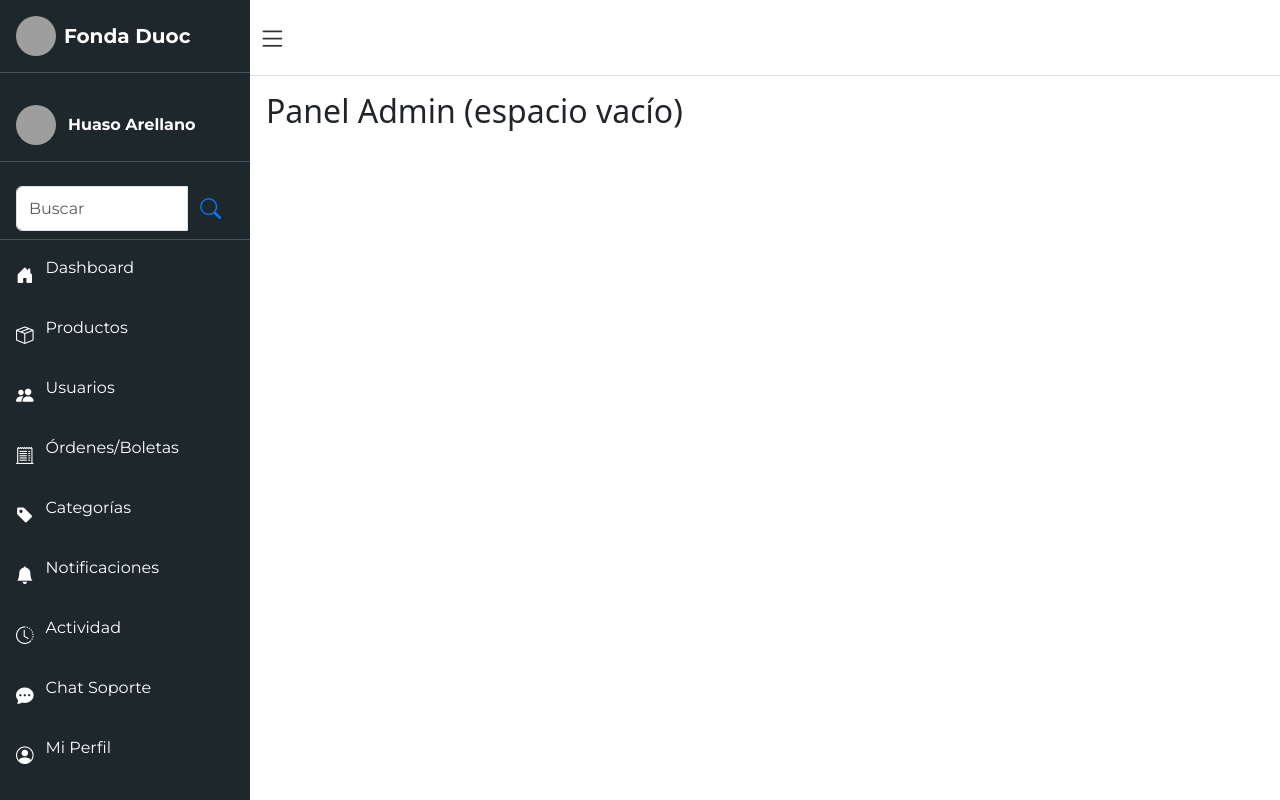
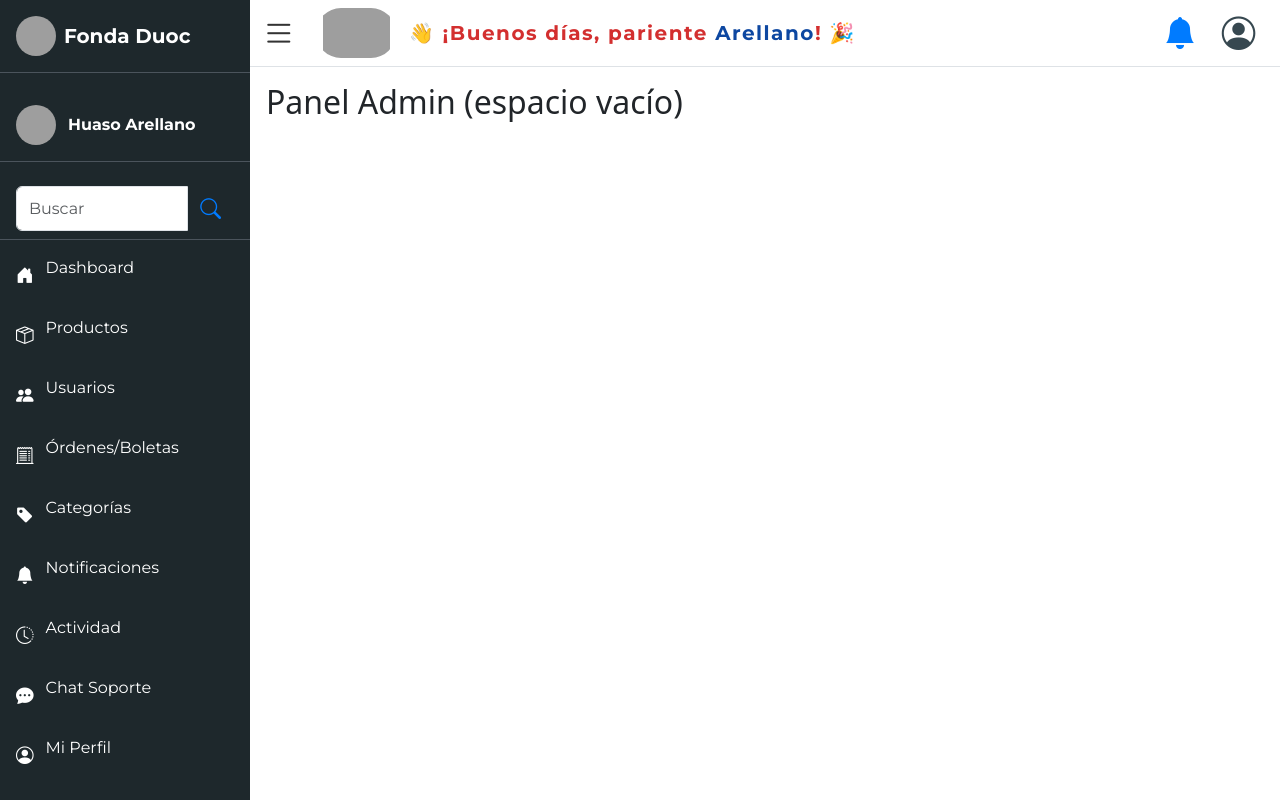
Before and after one commit to josemiguelpenalozas/Fullstack2-Fonda-React, a React (Vite) app in the folder Fullstack2-Fonda-React/: page / in a window 1280 px wide. Built offline with nearby package versions, Linux system fonts and the light colour scheme; grey boxes are pictures that could not be loaded.

Commit message:
Header del admin - completado
se agrego diseno y opciones al header del admin

```diff
--- a/Fullstack2-Fonda-React/src/assets/admin/estilosAdmin.css
+++ b/Fullstack2-Fonda-React/src/assets/admin/estilosAdmin.css
@@ -193,3 +193,12 @@
 .main-header .bi-list:hover {
   color: #007bff;
 }
+
+.main-header .bi-bell-fill,
+.main-header .bi-person-circle {
+  transition: color 0.2s;
+}
+.main-header .bi-bell-fill:hover,
+.main-header .bi-person-circle:hover {
+  color: #d32f2f;
+}
--- a/Fullstack2-Fonda-React/src/components/admin/AdminLayout.jsx
+++ b/Fullstack2-Fonda-React/src/components/admin/AdminLayout.jsx
@@ -15,19 +15,47 @@ const AdminLayout = () => {
       <div className={`flex-grow-1 main-content d-flex flex-column ${collapsed ? 'collapsed' : ''}`} style={{ minHeight: '100vh' }}>
         {/* Navbar superior */}
         <nav className={`main-header navbar navbar-expand navbar-white navbar-light ${collapsed ? 'collapsed' : ''}`}>
-          <ul className="navbar-nav">
-            <li className="nav-item">
+          <div className="container-fluid d-flex align-items-center">
+            {/* Bloque izquierdo: hamburguesa, logo y saludo */}
+            <div className="d-flex align-items-center">
+              {/* Botón hamburguesa */}
               <a
                 className="nav-link"
                 data-widget="pushmenu"
                 href="#"
                 role="button"
                 onClick={e => { e.preventDefault(); toggleSidebar(); }}
+                style={{ paddingRight: '0.6rem' }}
               >
-                <i className="bi bi-list"></i>
+                <i className="bi bi-list" style={{ fontSize: '2.1em' }}></i>
               </a>
-            </li>
-          </ul>
+              {/* Logo */}
+              <img
+                src="https://www.chilevision.cl/chilevision/site/artic/20230109/imag/foto_0000000220230109112259.jpg"
+                alt="Logo Fonda Duoc"
+                style={{ width: '80px', height: '50px', marginLeft: '0.5rem', marginRight: '0.8rem', objectFit: 'contain', borderRadius: '50px' }}
+              />
+              {/* Saludo animado */}
+              <span style={{
+                fontWeight: 900,
+                fontSize: '1.25rem',
+                fontFamily: "'Montserrat', sans-serif",
+                color: '#d32f2f',
+                letterSpacing: '1.5px'
+              }}>
+                👋 ¡Buenos días, pariente <span style={{ color: '#0D47A1' }}>Arellano</span>! 🎉
+              </span>
+            </div>
+            {/* Bloque derecho: notificación y usuario */}
+            <div className="d-flex align-items-center ms-auto">
+              <a className="nav-link" href="#" style={{ padding: '0 0.8rem' }}>
+                <i className="bi bi-bell-fill" style={{ fontSize: '2em', color: "#007bff" }}></i>
+              </a>
+              <a className="nav-link" href="#" style={{ padding: '0 0.8rem' }}>
+                <i className="bi bi-person-circle" style={{ fontSize: '2.1em', color: "#374850" }}></i>
+              </a>
+            </div>
+          </div>
         </nav>
         {/* Espacio para las paginas */}
         <div className="flex-grow-1 p-3" style={{ minHeight: 0 }}>
```
